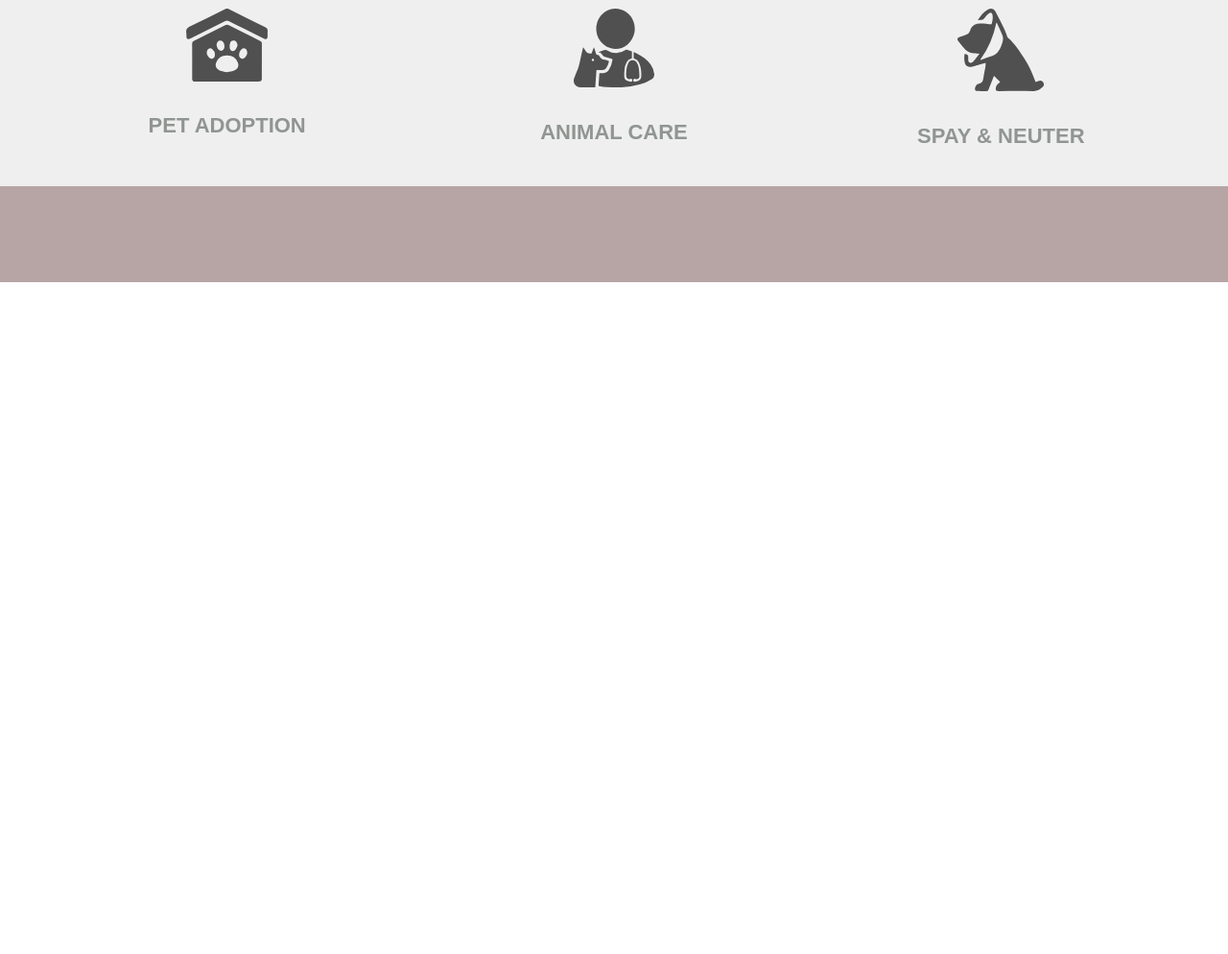
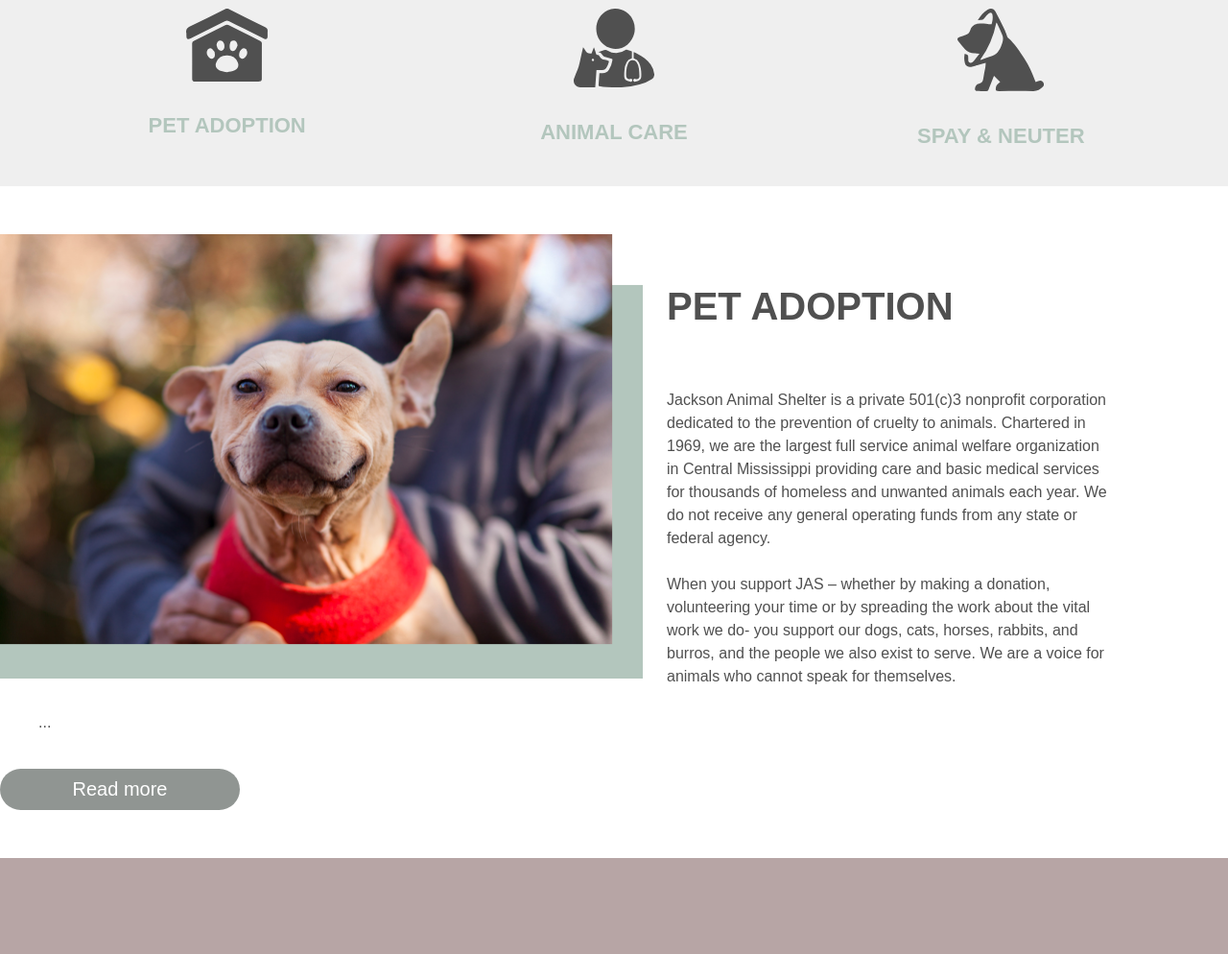
Before and after one commit to alyoakum/p2-yoakum-anna, a plain HTML site: page index.html in a window 1280 px wide. Shown: the part 1060-2054 px from the top of the page at 96% size. Before the commit the page ends 1354 px from the top, so only its background shows below. Drawn offline with Linux system fonts and the light colour scheme.

Commit message:
Create function and content for expandable

```diff
--- a/css/styles.css
+++ b/css/styles.css
@@ -43,7 +43,7 @@ header {
 }
 
 
-/* ----------- MAIN----------- */
+/* ----------- HOME: MAIN----------- */
 .main-container img {
   width: 100%;
   height: auto;
@@ -86,7 +86,7 @@ button {
   font-size: 20px;
 }
 
-/* ----------- WHAT WE DO----------- */
+/* ----------- HOME: WHAT WE DO----------- */
 .body-container {
   margin: 0 auto;
   text-align: center;
@@ -101,7 +101,6 @@ button {
 
 p {
   font-size: 16px;
-  text-align: center;
   color: #505050;
   padding: 10px 70px 20px 70px;
   line-height: 1.5em;
@@ -145,13 +144,56 @@ p {
   bottom: auto;
 }
 
+/* -----------HOME: OUR STORY----------- */
+.story-header {
+  color: #505050;
+  font-size: 40px;
+  padding: 0px;
+}
+.story-wrapper {
+  padding: 50px 50px 50px 0px;
+  text-align: left;
+}
+.story-wrapper img {
+  padding-right: 25px;
+  width: 100%;
+  height: auto;
+  max-width: 670px;
+}
+.story-wrapper p {
+  padding-left: 40px;
+}
+.services {
+  color: #B3C6BD;
+  font-size: 22px;
+}
+
+#myBtn {
+  background-color: #909592;
+  color: #fff;
+}
+
+#more {
+  display: none;
+}
+
+
 /* -----------FOOTER----------- */
 
-footer {
-  background-color: #B7A5A5;
-  height: 100px;
+.footer-wrapper {
+    padding: 0 0 100px;
+    position: relative;
 }
 
+footer {
+    bottom: 0;
+    height: 100px;
+    left: 0;
+    position: absolute;
+    width: 100%;
+    background-color: #B7A5A5;
+    height: 100px;
+}
 /* -----------MEDIA QUERIES----------- */
 @media screen and (max-width: 678px) {
   .burger {
@@ -169,7 +211,8 @@ footer {
     flex-direction: column;
     justify-content: space-around;
     padding: 0;
-    transition: all 400ms;
+    transition: all 500ms;
+    z-index: 99999;
   }
   .navlink {
     text-align: center;
--- a/index.html
+++ b/index.html
@@ -27,7 +27,7 @@
     </header>
 
     <div class="main-container">
-      <img src="./images/header-img.png">
+      <img src="./images/header-img.png" alt="Girl and dog">
       <div class="adopt-container">
         <h2>JACKSON ANIMAL SHELTER</h2>
         <hr>
@@ -40,8 +40,8 @@
 
       <h2>What We Do</h2>
 
-      <p>We are a non-profit 501(c)(3) all-volunteer animal welfare group that works in tandem with the City of Jackson Animal Shelter. to find permanent loving homes for the adoption animals, to enhance the quality of life for the shelter animals and to provide spay/neuter services.
-        </p>
+      <p>We are a non-profit 501(c)(3) all-volunteer animal welfare group that works in tandem with the City of Jackson Animal Shelter. to find permanent loving homes for the adoption animals, to enhance the quality of life for the shelter animals and to provide spay/neuter services.</p>
+
         <div class='whatwedo-wrapper'>
           <div class='row'>
             <div class='column'>
@@ -50,28 +50,45 @@
                 <h4 class="services">PET ADOPTION</h4>
               </div>
             </div>
-
             <div class='column'>
               <div class='column-two'>
                 <img src="./images/icn-care.svg" alt="Animal Care">
                 <h4 class="services">ANIMAL CARE</h4>
               </div>
             </div>
-
             <div class='column'>
               <div class='column-three'>
                 <img src="./images/icn-spayneuter.svg" alt="Spay and Neuter">
                 <h4 class="services">SPAY &AMP; NEUTER</h4>
               </div>
             </div>
+          </div>
+        </div>
+    </div>
 
-          </div>
+    <div class="story-wrapper">
+        <img src="./images/story-dog.png" alt="Story dog" align="left">
+              <h4 class="story-header">PET ADOPTION</h4>
+              <p>Jackson Animal Shelter is a private 501(c)3 nonprofit corporation dedicated to the prevention of cruelty to animals.  Chartered in 1969, we are the largest full service animal welfare organization in Central Mississippi providing care and basic medical services for thousands of homeless and unwanted animals each year. We do not receive any general operating funds from any state or federal agency.<br><br>
 
-        </div>
+              When you support JAS – whether by making a donation, volunteering your time or by spreading the work about the vital work we do- you support our dogs, cats, horses, rabbits, and burros, and the people we also exist to serve. We are a voice for animals who cannot speak for themselves.<br><br>
+
+
+              <span id="dots">...</span>
+
+              <span id="more">MARL is an “open admission” shelter- that means we accept every animal that comes in the door. Other shelters in the area re “limited admission”, meaning they accept a limited, finite number of animals. In our state, it is primarily left to private organizations and city animal control agencies to provide shelter and care for unwanted animals.<br><br>
+
+                One of our key goals is to find loving homes for all animals in our facility. As an “open admission” shelter, we take in on an average of 50-60 animals a day and many more in the spring and summer. Local “limited admission” shelters turn animals away when they are full. We work very hard to provide loving and humane treatment and good homes for each and every animal that comes through our doors. Sadly, we receive more animals than there are homes available. Being an “open admission” shelter, we face the hard reality of animal overpopulation each day.</span></p>
+
+              <button onclick="myExpandable()"id="myBtn">Read more</button>
+
 
     </div>
 
-  <footer>&nbsp;</footer>
-  <script src="js/scripts.js"></script>
+<div class="footer-wrapper">
+    <footer>&nbsp;</footer>
+</div>
+  <script src="js/scripts.js">
+  </script>
 </body>
 </html>
--- a/js/scripts.js
+++ b/js/scripts.js
@@ -14,3 +14,21 @@ nav.classList.toggle('nav-active');
 burger.addEventListener('click', function() {
 toggleNav();
 });
+
+// Read more, read less expandable
+
+function myExpandable() {
+  var dots = document.getElementById("dots");
+  var moreText = document.getElementById("more");
+  var btnText = document.getElementById("myBtn");
+
+  if (dots.style.display === "none") {
+    dots.style.display = "inline";
+    btnText.innerHTML = "Read more";
+    moreText.style.display = "none";
+  } else {
+    dots.style.display = "none";
+    btnText.innerHTML = "Read less";
+    moreText.style.display = "inline";
+  }
+}
```
Also changed, not shown: adopt.html (+34 -0 lines), images/story-dog.png (added).
